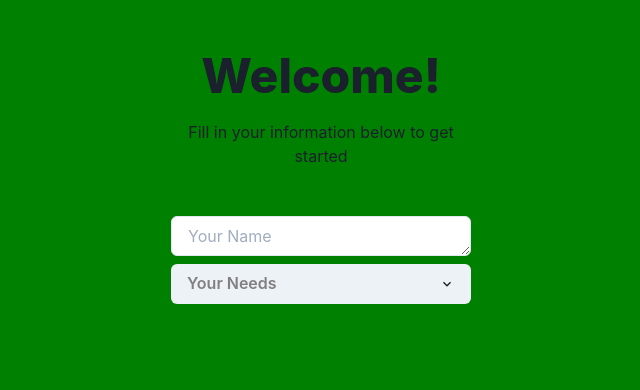
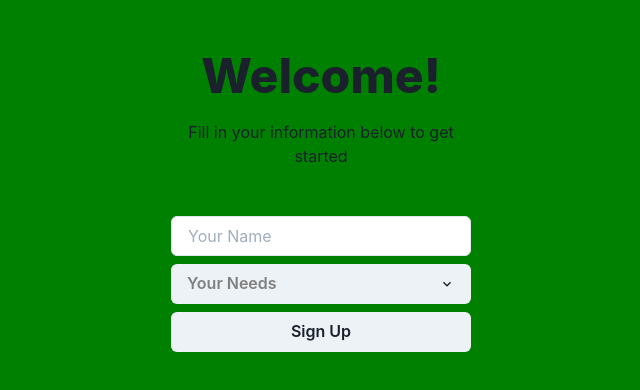
Before and after one commit to zwemsoe/sprout, a React (Create React App) app in the folder frontend/: page / in a window 1280 px wide. Shown: the top 390 px of the page, without its empty margins (319-959 px from the left). Built offline with nearby package versions, Linux system fonts and the light colour scheme; no server answers.

Commit message:
Adding sign up button

```diff
--- a/frontend/src/pages/SignUpPage.jsx
+++ b/frontend/src/pages/SignUpPage.jsx
@@ -1,5 +1,5 @@
 import {
-  Textarea,
+  Input,
   Text,
   Menu,
   MenuButton,
@@ -32,7 +32,7 @@ export default function SignUpPage() {
             </Text>
           </Stack>
           <Stack pt={10}>
-            <Textarea
+            <Input
               placeholder={namePlaceHolder}
               minHeight="34px"
               backgroundColor="white"
@@ -53,6 +53,9 @@ export default function SignUpPage() {
                 </MenuItem>
               </MenuList>
             </Menu>
+            <Button>
+              Sign Up
+            </Button>
           </Stack>
         </Stack>
       </Center>
```
